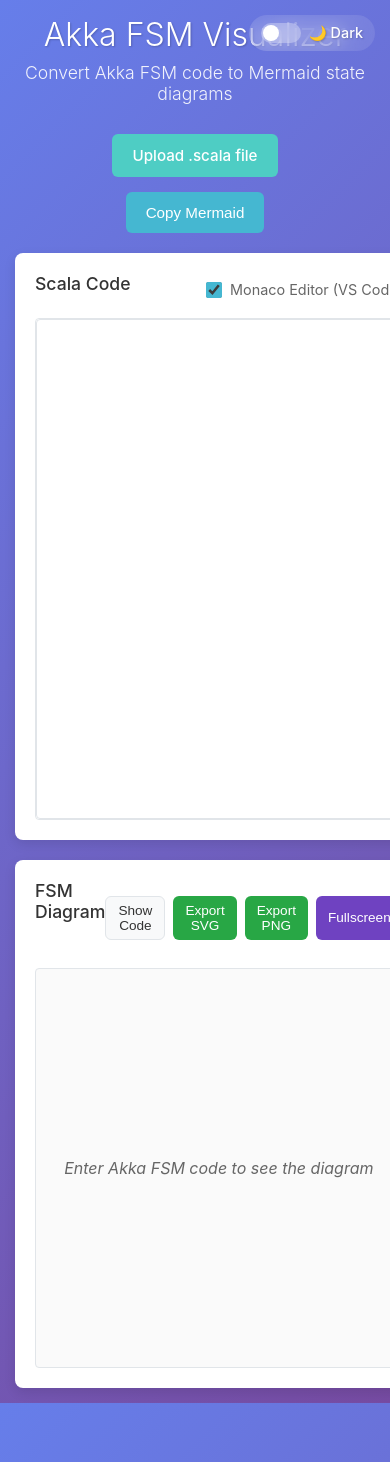
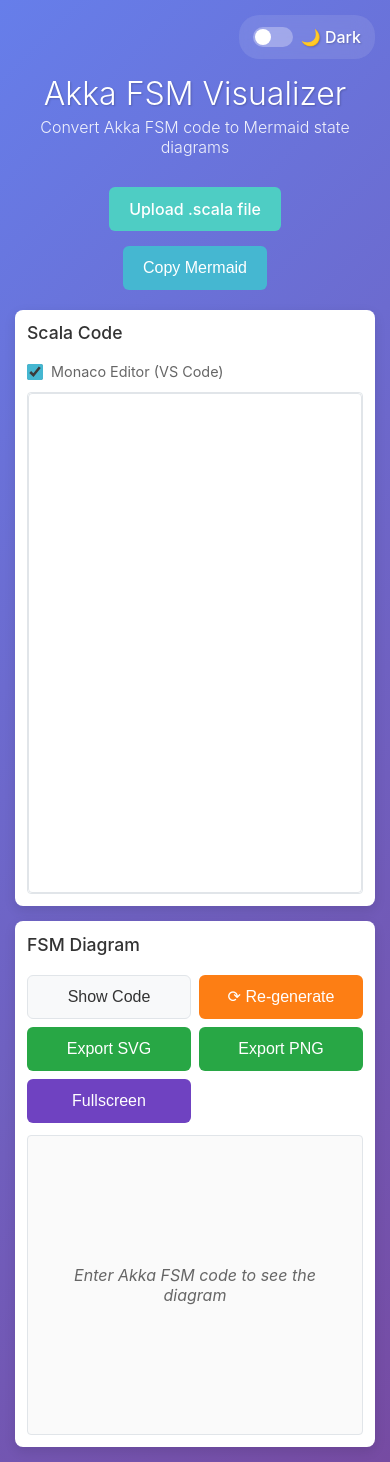
Before and after one commit to d10xa/d10xa.github.io, a Jekyll site: the page built from apps/akka-fsm-visualizer.html, in a window 390 px wide. Built offline with Jekyll 4.4.1, drawn with Linux system fonts in a browser that asks for light colours; a script that is not in the unit is left out; before the commit the page ends 1403 px from its top, so only the background shows below that.

Commit message:
optimize for mobile

```diff
--- a/apps/assets/css/akka-fsm-visualizer.css
+++ b/apps/assets/css/akka-fsm-visualizer.css
@@ -81,6 +81,10 @@
     min-height: 100vh;
     color: var(--text-primary);
     transition: all 0.3s ease;
+    /* Prevent iOS zoom on input focus */
+    -webkit-text-size-adjust: 100%;
+    /* Better touch scrolling on iOS */
+    -webkit-overflow-scrolling: touch;
 }
 
 .container {
@@ -99,20 +103,21 @@
 }
 
 .header-content {
-    display: block;
-    text-align: center;
+    display: flex;
+    justify-content: space-between;
+    align-items: flex-start;
+    position: relative;
 }
 
 .header-text {
     text-align: center;
+    flex-grow: 1;
 }
 
 .header-controls {
-    position: absolute;
-    top: 0;
-    right: 0;
     display: flex;
     align-items: center;
+    flex-shrink: 0;
 }
 
 header h1 {
@@ -189,10 +194,26 @@
     .header-content {
         flex-direction: column;
         gap: 15px;
+        align-items: center;
     }
 
     .header-text {
         text-align: center;
+        order: 2;
+    }
+
+    .header-controls {
+        order: 1;
+        align-self: flex-end;
+    }
+
+    header h1 {
+        font-size: 1.8rem;
+        margin-bottom: 4px;
+    }
+
+    header p {
+        font-size: 1rem;
     }
 }
 
@@ -274,6 +295,25 @@
     .content {
         grid-template-columns: 1fr;
         min-height: auto;
+    }
+
+    .panel {
+        padding: 16px;
+    }
+
+    .diagram-controls {
+        flex-wrap: wrap;
+        gap: 6px;
+    }
+
+    .panel-header {
+        flex-direction: column;
+        align-items: flex-start;
+        gap: 12px;
+    }
+
+    .panel-header h3 {
+        margin-bottom: 0;
     }
 }
 
@@ -809,6 +849,123 @@
 }
 
 /* Responsive design */
+/* Small mobile devices (iPhone) */
+@media (max-width: 480px) {
+    .container {
+        padding: 12px;
+    }
+
+    .content {
+        gap: 15px;
+    }
+
+    .panel {
+        padding: 12px;
+    }
+
+    .panel-header {
+        flex-direction: column;
+        align-items: stretch;
+        gap: 8px;
+    }
+
+    .diagram-controls {
+        display: grid;
+        grid-template-columns: 1fr 1fr;
+        gap: 8px;
+    }
+
+    .btn-toggle,
+    .btn-export,
+    .btn-fullscreen,
+    .btn-regenerate {
+        padding: 12px 16px;
+        font-size: 0.9rem;
+        min-height: 44px; /* Apple's recommended touch target */
+        display: flex;
+        align-items: center;
+        justify-content: center;
+        text-align: center;
+    }
+
+    .btn,
+    .file-input-wrapper label {
+        min-height: 44px;
+        padding: 12px 20px;
+        font-size: 1rem;
+    }
+
+    /* Monaco Editor adjustments for mobile */
+    .monaco-editor-wrapper,
+    .textarea-editor-wrapper {
+        min-height: 250px;
+    }
+
+    /* Diagram container mobile optimization */
+    .diagram-display {
+        min-height: 300px;
+        /* Better touch scrolling */
+        -webkit-overflow-scrolling: touch;
+        overflow: auto;
+    }
+
+    /* Touch-friendly drag and drop zone */
+    .drop-zone {
+        min-height: 150px;
+        padding: 20px;
+    }
+
+    .drop-zone-content {
+        padding: 16px;
+    }
+
+    .drop-zone-text {
+        font-size: 1.1rem;
+    }
+
+    .drop-zone-file-action {
+        padding: 12px 20px;
+        font-size: 1rem;
+        min-height: 44px;
+        display: flex;
+        align-items: center;
+        justify-content: center;
+    }
+
+    /* Mobile-friendly theme toggle */
+    .theme-toggle {
+        padding: 10px 14px;
+        min-height: 44px;
+    }
+
+    .toggle-label {
+        font-size: 1rem;
+    }
+
+    /* Better textarea and input sizing */
+    #codeInput,
+    #mermaidOutput {
+        font-size: 16px; /* Prevents zoom on iOS */
+        line-height: 1.4;
+        padding: 16px;
+    }
+
+    /* Fullscreen modal improvements */
+    .fullscreen-modal {
+        padding: 10px;
+    }
+
+    .zoom-controls {
+        bottom: 80px; /* Account for mobile browser bars */
+    }
+
+    .zoom-btn {
+        min-width: 44px;
+        min-height: 44px;
+        font-size: 1.2rem;
+    }
+}
+
 @media (max-width: 768px) {
     .container {
         padding: 15px;
```
